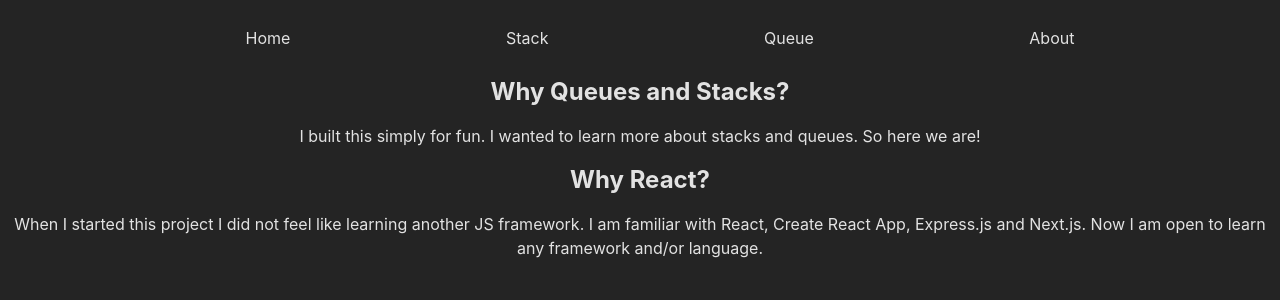
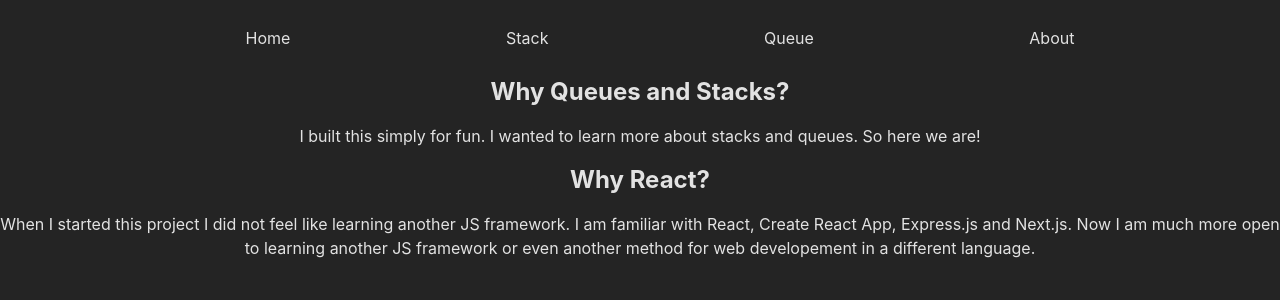
Before and after one commit to jbc2313/queue_dog, a React (Vite) app: page /About in a window 1280 px wide. Shown: the top 300 px of the page. Built offline with nearby package versions, Linux system fonts and the light colour scheme; what @ngneat/falso would draw is missing.

Commit message:
updated about page

```diff
--- a/src/pages/About.tsx
+++ b/src/pages/About.tsx
@@ -7,7 +7,7 @@ return (
         <h2>Why Queues and Stacks?</h2>
         <p>I built this simply for fun. I wanted to learn more about stacks and queues. So here we are!</p>
         <h2>Why React?</h2>
-        <p>When I started this project I did not feel like learning another JS framework. I am familiar with React, Create React App, Express.js and Next.js. Now I am open to learn any framework and/or language.</p>
+        <p>When I started this project I did not feel like learning another JS framework. I am familiar with React, Create React App, Express.js and Next.js. Now I am much more open to learning another JS framework or even another method for web developement in a different language.</p>
 
     </div>
 
```
